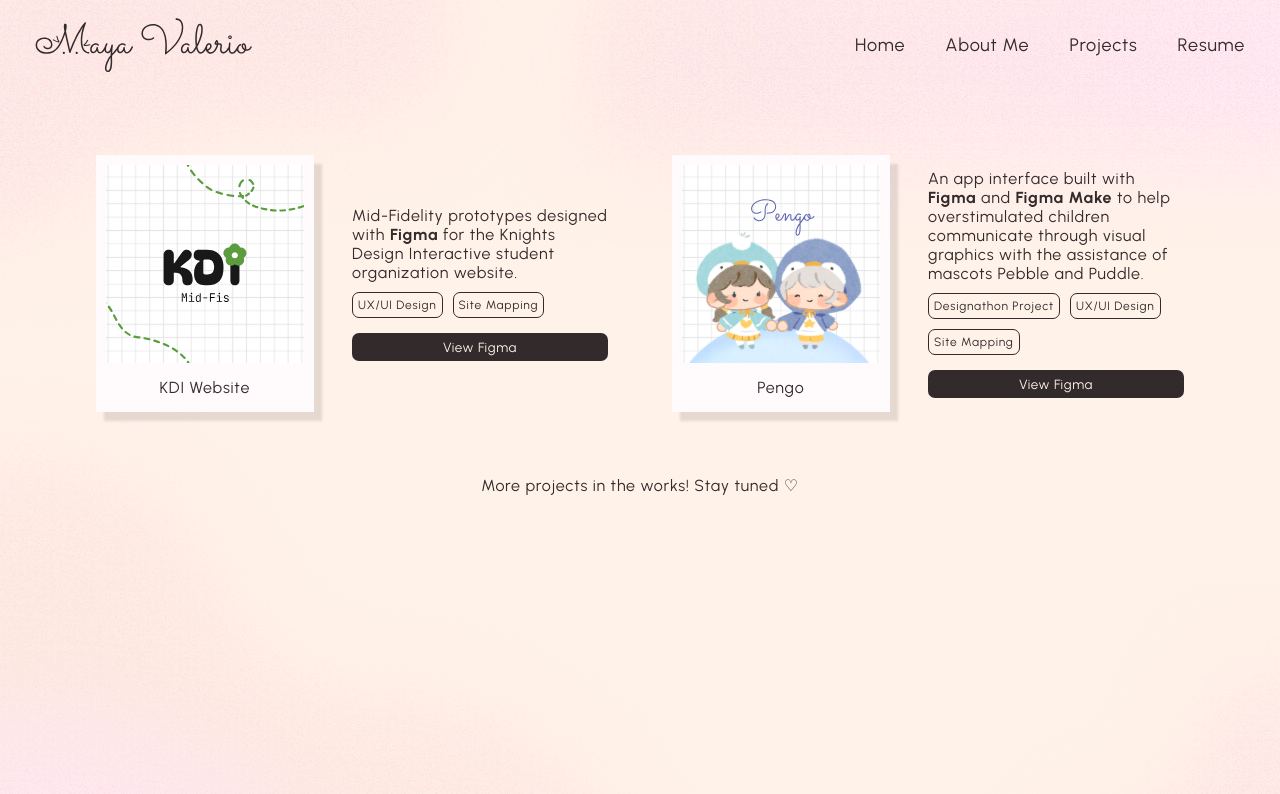
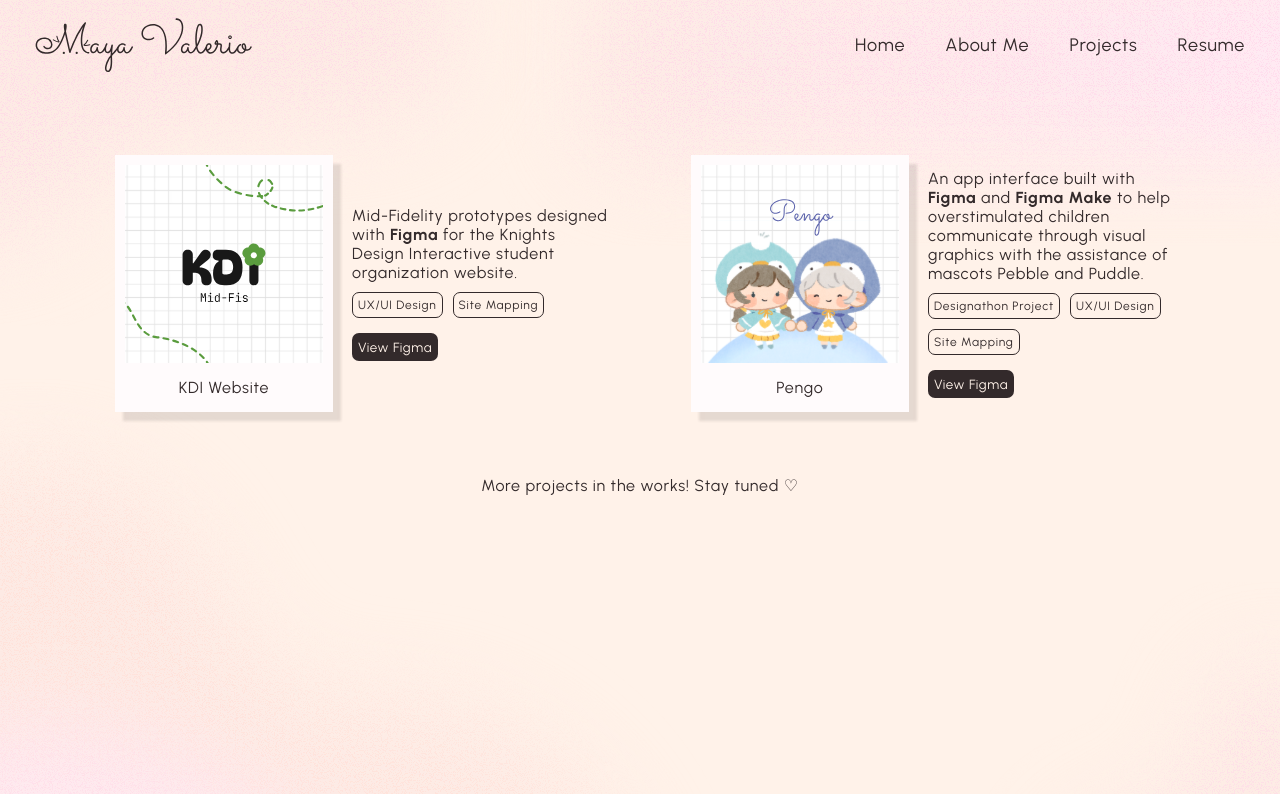
Before and after one commit to mirimaya/mayavalerio-v2, a React (Vite) app: page /projects in a window 1280 px wide. Shown: the top 794 px of the page. Built offline with nearby package versions, Linux system fonts and the light colour scheme.

Commit message:
Fixing a bug with the button's display and margins on the text.

```diff
--- a/src/Pages/Projects.css
+++ b/src/Pages/Projects.css
@@ -22,6 +22,7 @@
 
 .project {
     display: flex;
+    justify-content: center;
     align-items: center;
     @media(max-width: 800px) {
         gap: 30px;
@@ -31,7 +32,8 @@
 
 .project-img {
     width: 20vw;
-
+    display: flex;
+    justify-content: center;
     @media(max-width: 800px) {
         width: 60vw;
     }
@@ -47,6 +49,9 @@
     gap: 10px;
     @media(max-width: 800px) {
         width: 80vw;
+    }
+    button {
+        align-self: flex-start;
     }
 }
 
@@ -65,7 +70,7 @@
 }
 
 .stay-tuned {
-    margin: 8vh;
+    margin-top: 8vh;
     text-align: center;
 }
 
```
